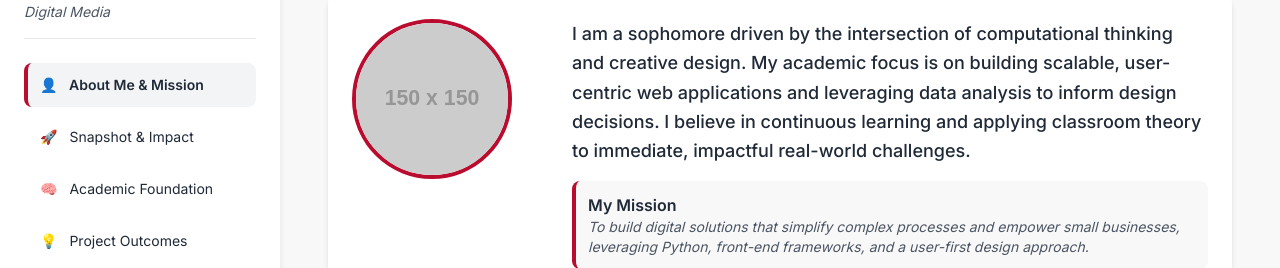
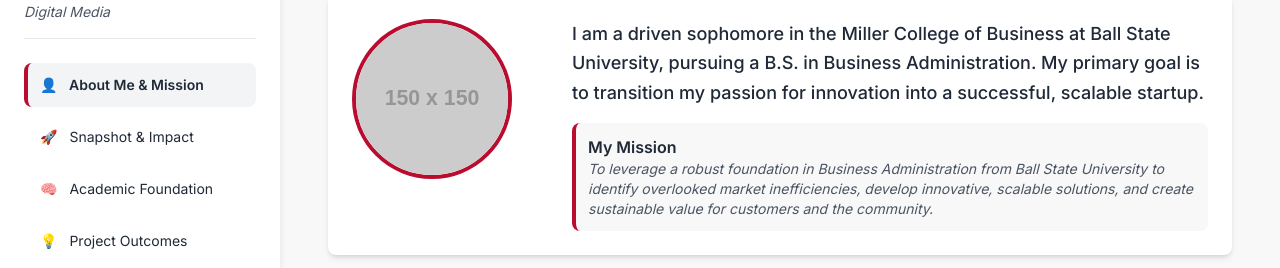
Before and after one commit to David-Triplett/ISOM-210, a plain HTML site: page index.html in a window 1280 px wide. Shown: the part 122-390 px from the top of the page. Drawn offline with nearby package versions, Linux system fonts and the light colour scheme; placeholder pictures from the web are drawn by us.

```diff
--- a/index.html
+++ b/index.html
@@ -265,8 +265,8 @@
             // --- INTRODUCTION & BRANDING FIELDS ---
             photoUrl: "https://placehold.co/150x150/BA0C2F/FFFFFF/png?text=RILEY+C", // Replace with a URL to a professional headshot
             logoUrl: "https://placehold.co/40x40/BA0C2F/FFFFFF.png?text=BSU", // URL for your school logo or personal brand icon
-            personalBio: "I am a sophomore driven by the intersection of computational thinking and creative design. My academic focus is on building scalable, user-centric web applications and leveraging data analysis to inform design decisions. I believe in continuous learning and applying classroom theory to immediate, impactful real-world challenges.",
-            missionStatement: "To build digital solutions that simplify complex processes and empower small businesses, leveraging Python, front-end frameworks, and a user-first design approach.",
+            personalBio: "I am a driven sophomore in the Miller College of Business at Ball State University, pursuing a B.S. in Business Administration. My primary goal is to transition my passion for innovation into a successful, scalable startup.",
+            missionStatement: "To leverage a robust foundation in Business Administration from Ball State University to identify overlooked market inefficiencies, develop innovative, scalable solutions, and create sustainable value for customers and the community.",
         };
 
         /*
```
